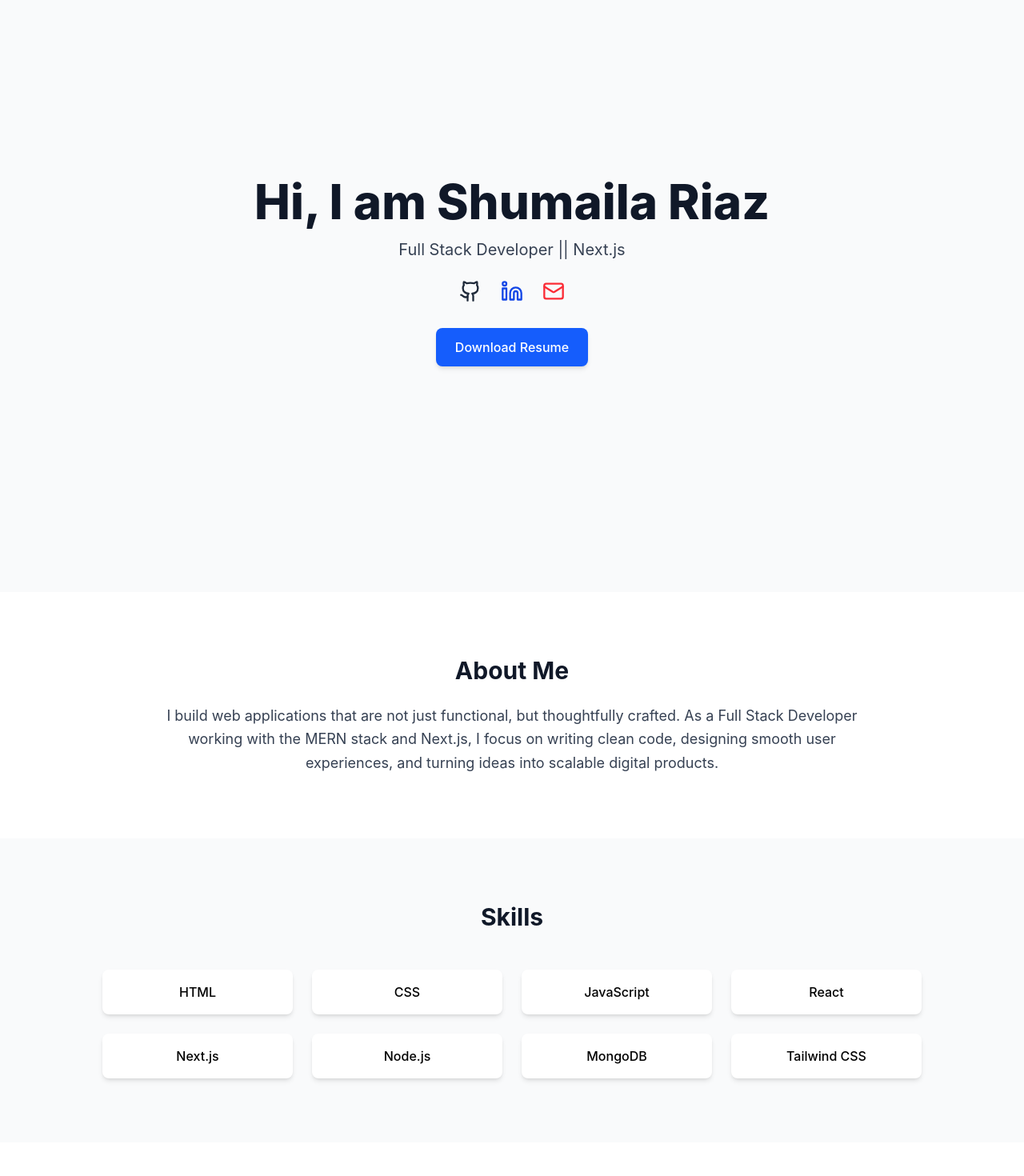
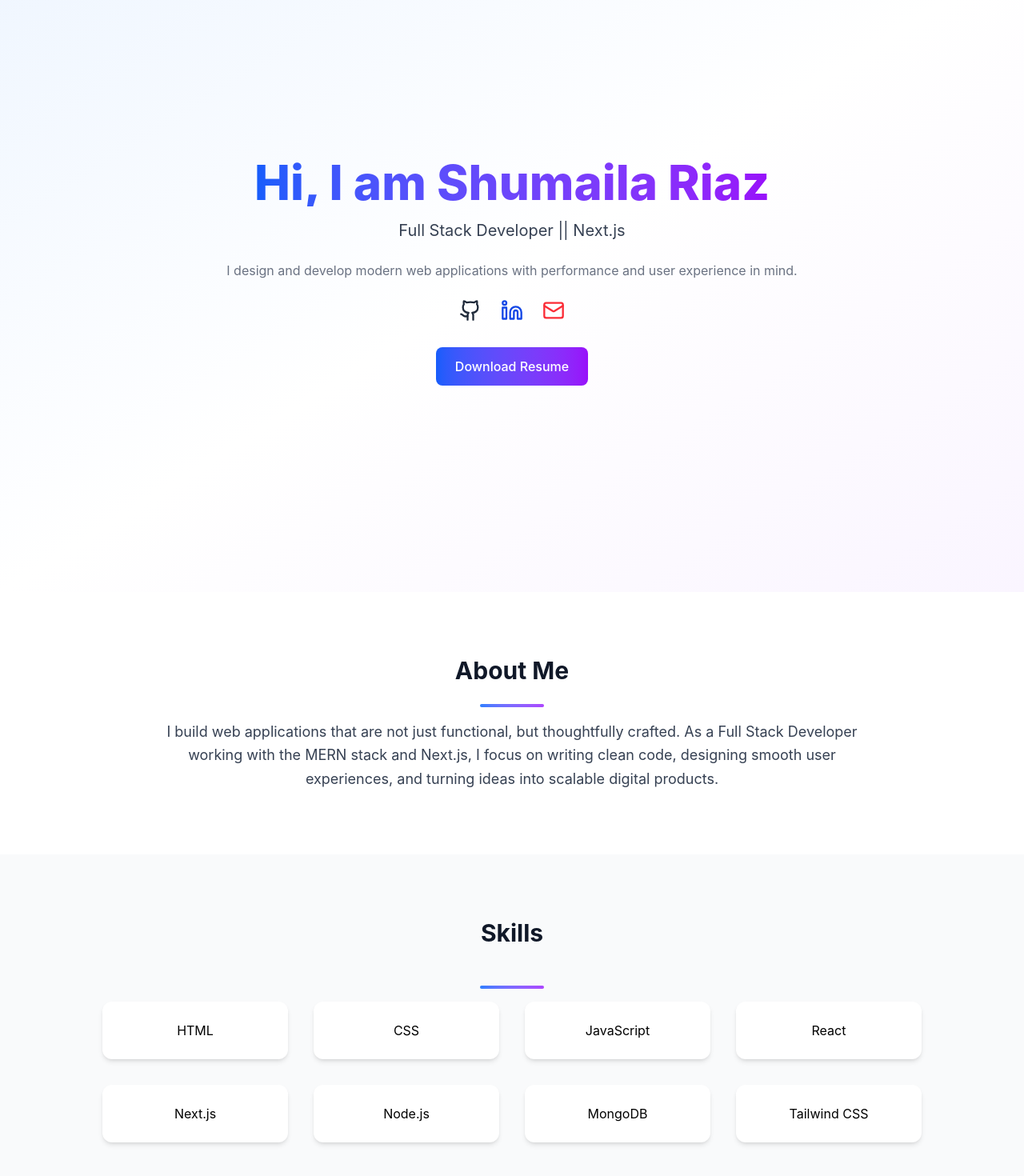
Before and after one commit to shumaila1421/Portfolio--Next.js, a Next.js app: page / in a window 1280 px wide. Shown: the part 156-1626 px from the top of the page at 80% size. Before the commit the page ends 1584 px from the top, so only its background shows below. Built offline with nearby package versions, Linux system fonts and the light colour scheme.

Commit message:
animations added

```diff
--- a/app/components/navbar.tsx
+++ b/app/components/navbar.tsx
@@ -7,7 +7,7 @@ export default function Navbar() {
   const [isOpen, setIsOpen] = useState(false);
 
   return (
-    <nav className="fixed top-0 w-full bg-white shadow-md z-50">
+    <nav className="fixed top-0 w-full  bg-white/80 backdrop-blur-md shadow-sm z-50">
       <div className="max-w-6xl mx-auto px-6 py-4 flex justify-between items-center">
         <Link href="/" scroll>
           <h1 className="text-2xl font-extrabold tracking-tight text-gray-800 hover:scale-105 transition-transform duration-100 cursor-pointer ">
--- a/app/globals.css
+++ b/app/globals.css
@@ -4,3 +4,6 @@
   --background: #ffffff;
   --foreground: #171717;
 }
+html {
+  scroll-behavior: smooth;
+}
--- a/app/page.tsx
+++ b/app/page.tsx
@@ -1,26 +1,40 @@
+"use client";
 import { Github, Linkedin, Mail } from "lucide-react";
+import { motion } from "framer-motion";
 
 import React from "react";
 
 export default function Home() {
   return (
     <div>
+      <motion.div
+        initial={{ opacity: 0, y: 40 }}
+        animate={{ opacity: 1, y: 0 }}
+        transition={{ duration: 0.8 }}
+      >
         <section
           id="hero-section"
-        className="min-h-screen flex flex-col items-center justify-center text-center bg-gray-50 px-4 "
+          className="min-h-screen flex flex-col items-center justify-center text-center   bg-linear-to-br from-blue-50 via-white to-purple-50 px-4 "
         >
           {/* Hero-section */}
-        <h1 className="text-5xl sm:text-6xl font-extrabold mb-4 text-gray-900">
+          <h1
+            className="text-5xl sm:text-6xl font-extrabold mb-4 bg-linear-to-r from-blue-600 to-purple-600
+                bg-clip-text text-transparent"
+          >
             Hi, I am Shumaila Riaz
           </h1>
           <p className="text-lg sm:text-xl text-gray-700 mb-6">
-          Full Stack Developer || Next.js{" "}
+            Full Stack Developer || Next.js
+          </p>
+          <p className="text-gray-500 mb-6">
+            I design and develop modern web applications with performance and
+            user experience in mind.
           </p>
 
           {/* Social-links */}
           <div className="flex gap-6 justify-center mb-6">
             <a
-            className="text-gray-800 hover:text-black transition cursor-pointer"
+              className="text-gray-800 hover:text-black hover:scale-110 transition-all duration-300 cursor-pointer"
               href="https://github.com/shumaila1421"
               target="_blank"
               rel="noreferrer"
@@ -29,7 +43,7 @@ export default function Home() {
             </a>
             <a
               href="https://www.linkedin.com/in/shumaila-riaz-56ab30354/"
-            className="text-blue-700 hover:text-blue-800 transition cursor-pointer"
+              className="text-blue-700 hover:text-blue-800 hover:scale-110 transition-all duration-300 cursor-pointer"
               target="_blank"
               rel="noreferrer"
             >
@@ -37,7 +51,7 @@ export default function Home() {
             </a>
             <a
               href="https://mail.google.com/mail/?view=cm&fs=1&to=shumailariaz215@gmail.com&su=Portfolio Inquiry"
-            className="text-red-500 hover:text-red-600 transition cursor-pointer"
+              className="text-red-500 hover:text-red-600 hover:scale-110 transition-all duration-300 cursor-pointer"
               target="blank"
               rel="noreferrer"
             >
@@ -47,17 +61,31 @@ export default function Home() {
           <a
             href="/Shumaila_Resume.pdf"
             download
-          className="inline-flex items-center gap-2 mt-2 bg-blue-600 text-white px-6 py-3 rounded-lg font-medium hover:bg-blue-700 transition duration-300 shadow-md hover:scale-105"
+            className="inline-flex items-center gap-2 mt-2 bg-linear-to-r from-blue-600 to-purple-600
+            text-white px-6 py-3 rounded-lg font-medium
+              hover:scale-105 hover:shadow-xl
+              transition-all duration-300"
           >
             Download Resume
           </a>
         </section>
+      </motion.div>
 
       {/* About */}
-
-      <section id="about" className="py-20 bg-white px-6">
+      <motion.section
+        initial={{ opacity: 0, y: 60 }}
+        whileInView={{ opacity: 1, y: 0 }}
+        transition={{ duration: 0.6 }}
+        viewport={{ once: true }}
+        id="about"
+        className="py-20 bg-white px-6"
+      >
         <div className="max-w-4xl mx-auto text-center">
           <h2 className="text-3xl font-bold mb-6 text-gray-900"> About Me</h2>
+          <div
+            className="h-1 w-20 mx-auto bg-linear-to-r
+              from-blue-500 to-purple-500 rounded-full my-4"
+          ></div>
           <p className="text-gray-700 text-lg leading-relaxed">
             I build web applications that are not just functional, but
             thoughtfully crafted. As a Full Stack Developer working with the
@@ -66,16 +94,18 @@ export default function Home() {
             products.
           </p>
         </div>
-      </section>
-
+      </motion.section>
       {/* Skills */}
 
       <section id="skills" className="py-20 bg-gray-50 px-6">
         <div className="max-w-5xl mx-auto text-center">
           <h2 className="text-3xl font-bold mb-12 text-gray-900">Skills</h2>
-
+          <div
+            className="h-1 w-20 mx-auto bg-linear-to-r
+            from-blue-500 to-purple-500 rounded-full my-4"
+          ></div>
           {/* Skills Cards */}
-          <div className="grid grid-cols-2 sm:grid-cols-3 md:grid-cols-4 gap-6">
+          <div className="grid grid-cols-2 sm:grid-cols-3 md:grid-cols-4 gap-8">
             {[
               "HTML",
               "CSS",
@@ -88,7 +118,8 @@ export default function Home() {
             ].map((skill) => (
               <div
                 key={skill}
-                className="bg-white shadow-md rounded-lg py-4 font-medium hover:shadow-lg transition"
+                className="bg-white shadow-md rounded-xl py-6 hover:shadow-xl hover:-translate-y-2
+                  transition-all duration-300 cursor-pointer"
               >
                 {skill}
               </div>
```
Lines whose indentation alone changed are shown as unchanged.
